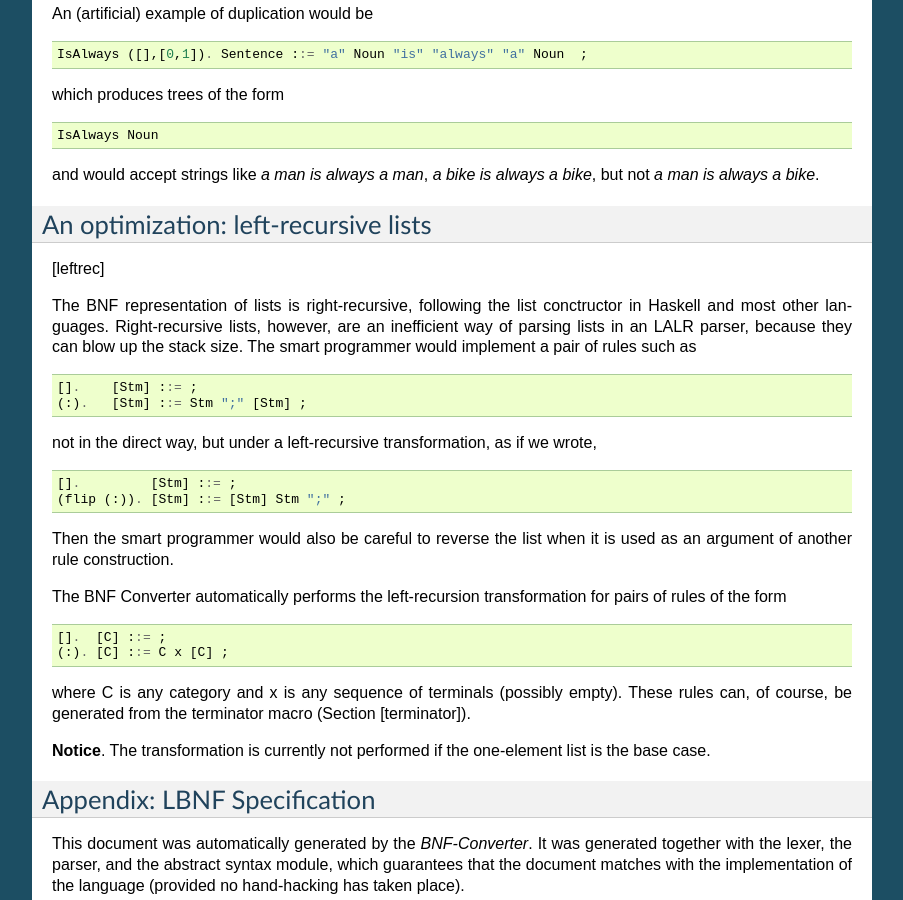
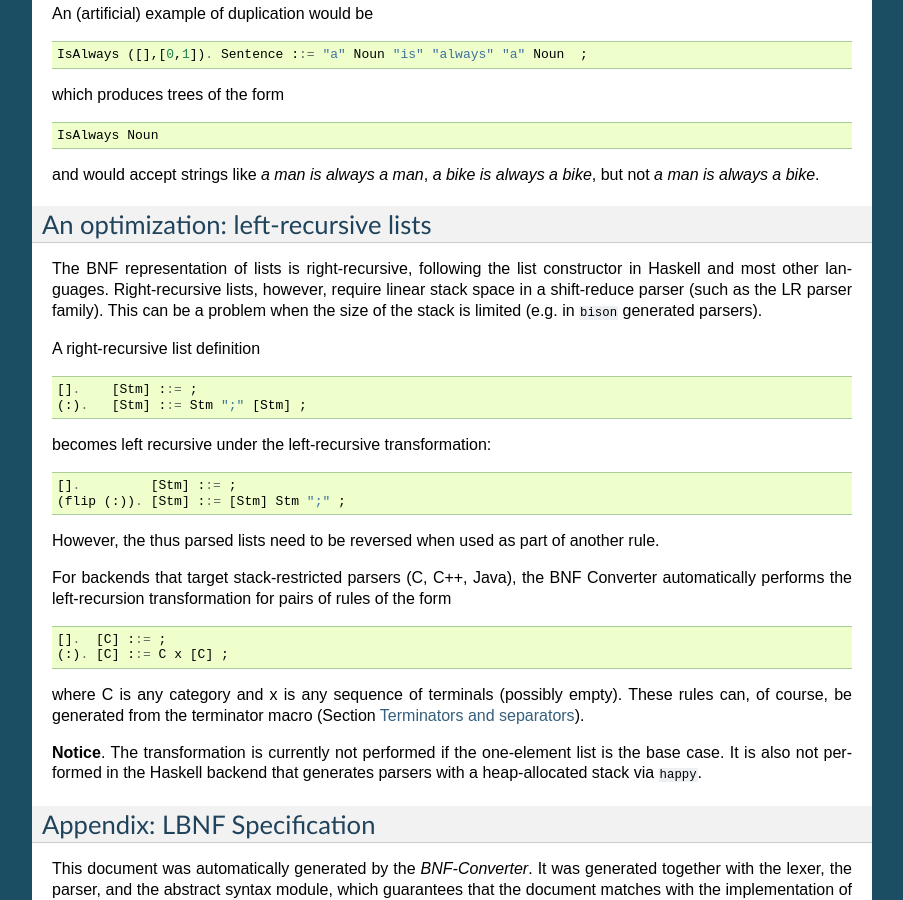
Before and after one commit to BNFC/bnfc, a Sphinx documentation site: the page built from docs/lbnf.rst, in a window 1280 px wide and 900 px high, scrolled down 11828 px. Shown: the whole window, without its empty margins (198-1101 px from the left). Built offline with Sphinx 7.4.7, drawn with Linux system fonts in a browser that asks for light colours; formulas are drawn with MathJax 3.

Commit message:
[ docs ] left-recursion transformation disabled for happy (#163)

```diff
--- a/docs/lbnf.rst
+++ b/docs/lbnf.rst
@@ -859,34 +859,33 @@ which produces trees of the form
 and would accept strings like *a man is always a man*, *a bike is always
 a bike*, but not *a man is always a bike*.
 
+.. _leftrec:
+
 An optimization: left-recursive lists
 =====================================
 
-[leftrec]
+The BNF representation of lists is right-recursive, following the list
+constructor in Haskell and most other languages. Right-recursive lists,
+however, require linear stack space in a shift-reduce parser (such as
+the LR parser family).  This can be a problem when the size of the
+stack is limited (e.g. in ``bison`` generated parsers).
 
-The BNF representation of lists is right-recursive, following the list
-conctructor in Haskell and most other languages. Right-recursive lists,
-however, are an inefficient way of parsing lists in an LALR parser,
-because they can blow up the stack size. The smart programmer would
-implement a pair of rules such as
+A right-recursive list definition
 
 ::
 
       [].    [Stm] ::= ;
       (:).   [Stm] ::= Stm ";" [Stm] ;
 
-not in the direct way, but under a left-recursive transformation, as if
-we wrote,
-
-::
+becomes left recursive under the left-recursive transformation::
 
       [].         [Stm] ::= ;
       (flip (:)). [Stm] ::= [Stm] Stm ";" ;
 
-Then the smart programmer would also be careful to reverse the list when
-it is used as an argument of another rule construction.
+However, the thus parsed lists need to be reversed when used as part of another rule.
 
-The BNF Converter automatically performs the left-recursion
+For backends that target stack-restricted parsers (C, C++, Java),
+the BNF Converter automatically performs the left-recursion
 transformation for pairs of rules of the form
 
 ::
@@ -896,10 +895,12 @@ transformation for pairs of rules of the form
 
 where C is any category and x is any sequence of terminals (possibly
 empty). These rules can, of course, be generated from the terminator
-macro (Section [terminator]).
+macro (Section :ref:`terminator`).
 
 **Notice**. The transformation is currently not performed if the
 one-element list is the base case.
+It is also not performed in the Haskell backend that generates parsers with a
+heap-allocated stack via ``happy``.
 
 .. _appendix:
 
```
